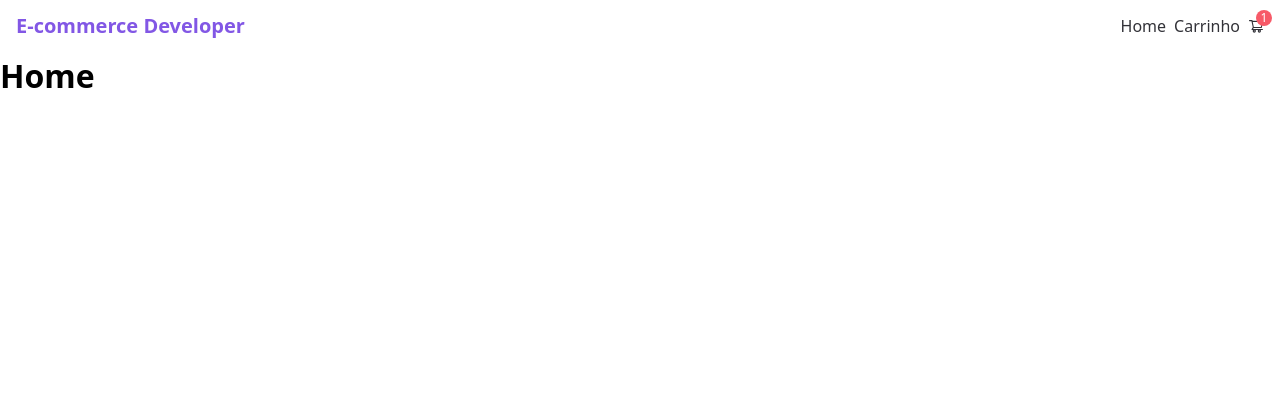
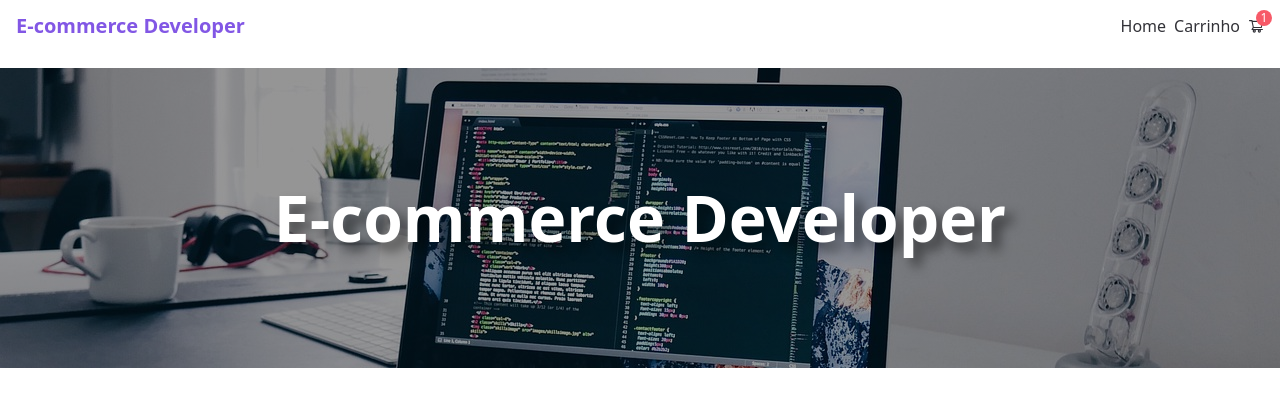
Before and after one commit to mateusmaranhao12/project-ecommerce, a React (Vite) app: page / in a window 1280 px wide. Shown: the top 406 px of the page. Built offline with nearby package versions, Linux system fonts and the light colour scheme.

Commit message:
Implement background image

```diff
--- a/src/pages/Home/home.module.scss
+++ b/src/pages/Home/home.module.scss
@@ -1,3 +1,23 @@
 .container {
+    display: flex;
+    flex-direction: column;
+    gap: 16px;
+}
 
+.banner {
+    display: flex;
+    align-items: center;
+    justify-content: center;
+
+    height: 300px;
+    background-image: linear-gradient(rgba(0, 0, 0, 0.4), rgba(0, 0, 0, 0.4)), url('../../assets/banner.jpg');
+    background-size: cover;
+    background-position: center;
+
+    h1 {
+        font-size: 64px;
+        color: var(--white);
+        text-shadow: 8px 8px 12px rgba(0, 0, 0, 0.5);
+        text-align: center;
+    }
 }
--- a/src/pages/Home/index.tsx
+++ b/src/pages/Home/index.tsx
@@ -5,7 +5,9 @@ function Home() {
     return (
         <div className={style.container}>
             <Header />
-            <h1>Home</h1>
+            <div className={style.banner}>
+        <h1>E-commerce Developer</h1>
+            </div>
         </div>
     )
 }
```
Also changed, not shown: src/assets/banner.jpg (added), src/components/ProductCard/index.tsx (added), src/components/ProductCard/product-card.module.scss (added).
